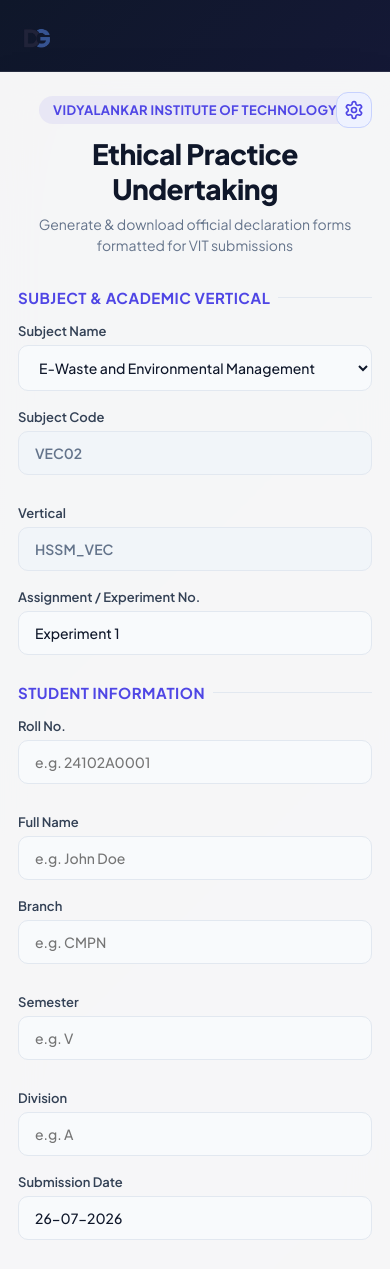
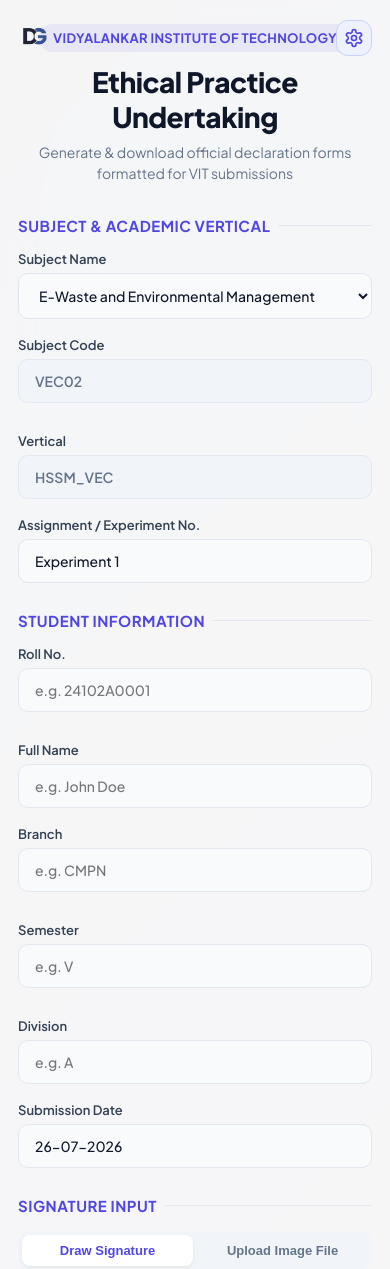
Before and after one commit to anisarve2006/Declaration-generator, a Flask app: page / in a window 390 px wide. Shown: the top 1269 px of the page. Run offline with Flask 2, Linux system fonts and the light colour scheme; parts of the project's set-up code (start-up, migrations or seed data) failed here and were passed over; some libraries are stand-ins or nearby versions.

Commit message:
Position dg-logo inside the top left corner of the form card

```diff
--- a/templates/index.html
+++ b/templates/index.html
@@ -35,18 +35,17 @@
             background: var(--bg-gradient);
             color: var(--text-dark);
             min-height: 100vh;
-            padding: 88px 20px 40px;
+            padding: 40px 20px;
             display: flex;
             justify-content: center;
             align-items: center;
-            position: relative;
         }
 
         .dg-logo {
             position: absolute;
-            top: 24px;
-            left: 24px;
-            height: 48px;
+            top: 28px;
+            left: 28px;
+            height: 36px;
             width: auto;
             object-fit: contain;
             z-index: 10;
@@ -505,13 +504,13 @@
 
         @media (max-width: 640px) {
             body {
-                padding: 72px 0 0 !important;
+                padding: 0 !important;
             }
 
             .dg-logo {
                 top: 20px;
                 left: 18px;
-                height: 36px;
+                height: 32px;
             }
 
             .card {
@@ -557,9 +556,9 @@
 </head>
 
 <body>
-    <img src="/dg-logo.png" class="dg-logo" alt="Declaration Generator Logo">
     <div class="wrapper">
         <div class="card">
+            <img src="/dg-logo.png" class="dg-logo" alt="Declaration Generator Logo">
             <button type="button" class="btn-customise-trigger" onclick="openCustomiseModal()" title="Customise Profile & Add Subjects" aria-label="Customise Profile & Add Subjects">
                 <svg width="20" height="20" viewBox="0 0 24 24" fill="none" stroke="currentColor" stroke-width="2" stroke-linecap="round" stroke-linejoin="round">
                     <path d="M12.22 2h-.44a2 2 0 0 0-2 2v.18a2 2 0 0 1-1 1.73l-.43.25a2 2 0 0 1-2 0l-.15-.08a2 2 0 0 0-2.73.73l-.22.38a2 2 0 0 0 .73 2.73l.15.1a2 2 0 0 1 1 1.72v.51a2 2 0 0 1-1 1.74l-.15.09a2 2 0 0 0-.73 2.73l.22.38a2 2 0 0 0 2.73.73l.15-.08a2 2 0 0 1 2 0l.43.25a2 2 0 0 1 1 1.73V20a2 2 0 0 0 2 2h.44a2 2 0 0 0 2-2v-.18a2 2 0 0 1 1-1.73l.43-.25a2 2 0 0 1 2 0l.15.08a2 2 0 0 0 2.73-.73l.22-.38a2 2 0 0 0-.73-2.73l-.15-.1a2 2 0 0 1-1-1.72v-.51a2 2 0 0 1 1-1.74l.15-.09a2 2 0 0 0 .73-2.73l-.22-.38a2 2 0 0 0-2.73-.73l-.15.08a2 2 0 0 1-2 0l-.43-.25a2 2 0 0 1-1-1.73V4a2 2 0 0 0-2-2z"></path>
```
Also changed, not shown: public/index.html (+7 -8 lines).
